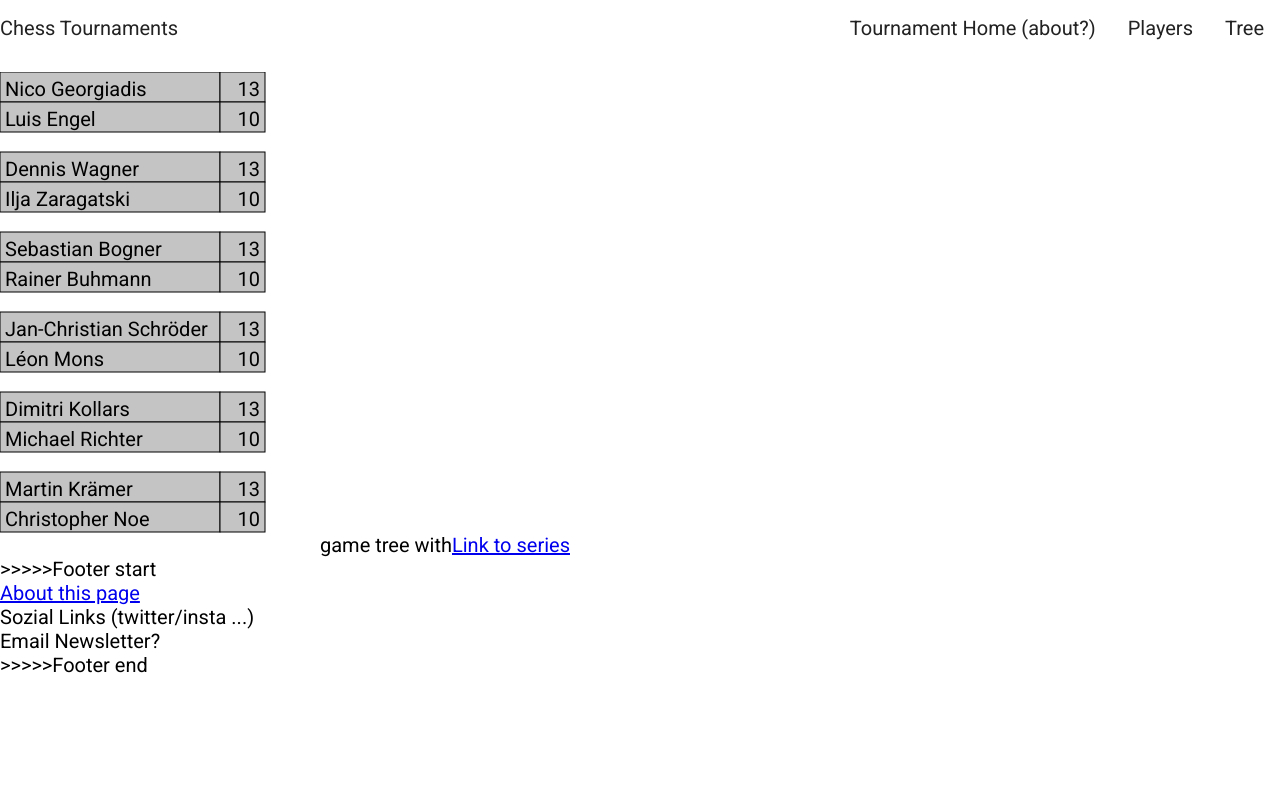
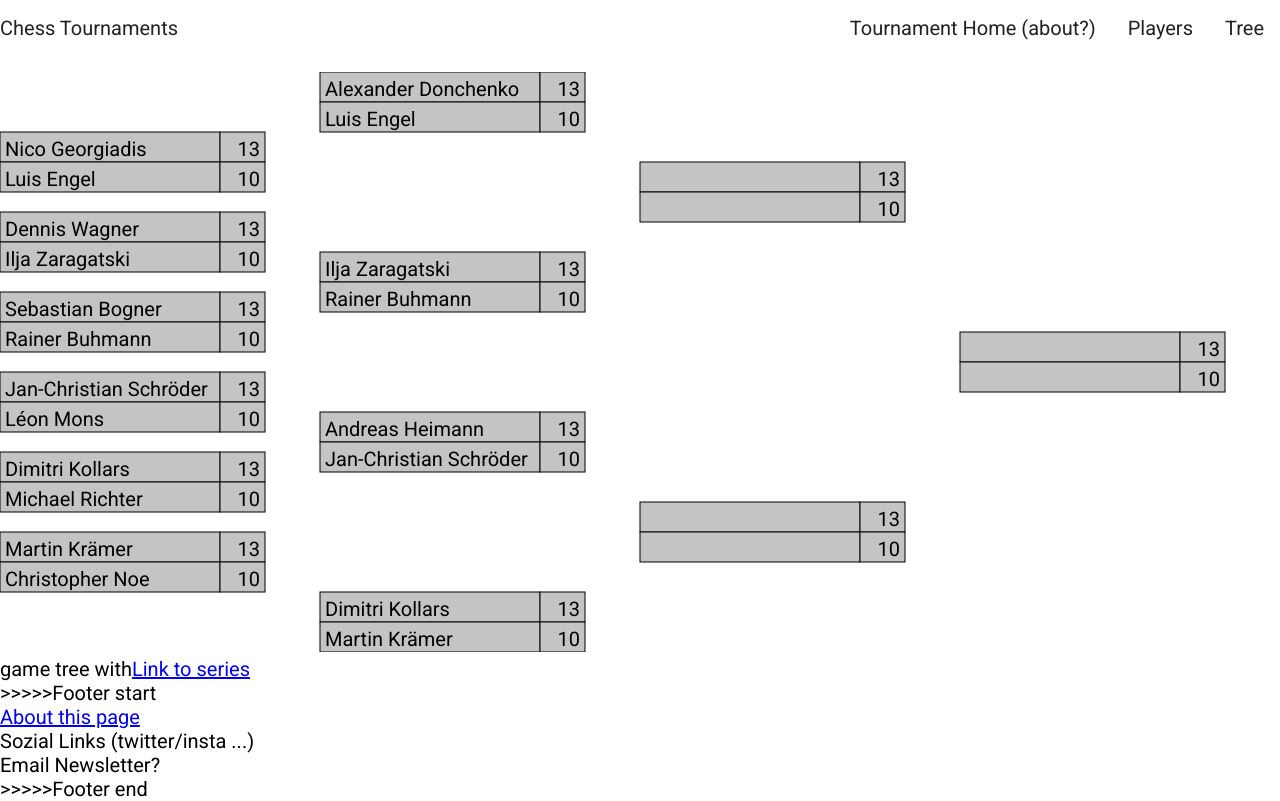
Before and after one commit to fxOne/chess-tournaments, a Next.js app: page /tournaments/hobbitInvitational/tree in a window 1280 px wide. Built offline with nearby package versions, Linux system fonts and the light colour scheme.

Commit message:
adjust positioning for matches

```diff
--- /dev/null
+++ b/components/TournamentBracket/Calculations.ts
@@ -0,0 +1,98 @@
+import { Bracket, Match, MatchPredecessors, Matches, Player, Players } from '../../data/Interfaces';
+import { matchHeight, matchWidth } from './Match';
+
+const spaceBetweenRows = 20;
+const spaceBetweenColumns = 50;
+
+const heigthWithSpace = spaceBetweenRows + matchHeight;
+const widthWithSpace = spaceBetweenColumns + matchWidth;
+
+interface MatchPosition {
+  match: Match;
+  player1: Player | null;
+  player2: Player | null;
+  x: number;
+  y: number;
+}
+
+type MatchPositionList = Map<number, MatchPosition>;
+
+function getYFromPositionList(id: number | null, positionList: MatchPositionList): number | null {
+  if (id) {
+    const position = positionList.get(id);
+    if (position) {
+      return position.y;
+    }
+  }
+  return null;
+}
+
+function calculateY(
+  round: number,
+  matchNr: number,
+  predecessors: MatchPredecessors,
+  positionList: MatchPositionList,
+): number {
+  let result = matchNr * heigthWithSpace;
+  if (round === 0) {
+    //add padding for first row because of player number
+    result += matchHeight;
+  } else if (predecessors) {
+    const y1 = getYFromPositionList(predecessors[0], positionList);
+    const y2 = getYFromPositionList(predecessors[1], positionList);
+
+    if (y1 !== null && y2 !== null) {
+      result = (y2 - y1) * 0.5 + y1;
+    } else if (y2 === null && y1 !== null) {
+      result = y1 + matchHeight;
+    }
+    console.log(y1, y2, result);
+  }
+
+  return result;
+}
+
+export function calculateBracketPositions(
+  brackets: Bracket[][],
+  matches: Matches,
+  players: Players,
+): MatchPositionList {
+  const results: MatchPositionList = new Map();
+  for (let round = 0; round < brackets.length; ++round) {
+    const subBrackets = brackets[round];
+    for (let matchNr = 0; matchNr < subBrackets.length; ++matchNr) {
+      const { matchId, predecessors } = subBrackets[matchNr];
+      const match = matches[matchId];
+      const player1 = players[match.player1!] || null;
+      const player2 = players[match.player2!] || null;
+      results.set(matchId, {
+        match,
+        player1,
+        player2,
+        x: round * widthWithSpace,
+        y: calculateY(round, matchNr, predecessors, results),
+      });
+    }
+  }
+  return results;
+}
+
+interface Size {
+  width: number;
+  height: number;
+}
+
+export function calculateSvgSize(brackets: MatchPositionList): Size {
+  let width = 0;
+  let height = 0;
+
+  for (const [, { x, y }] of brackets) {
+    width = Math.max(width, x);
+    height = Math.max(height, y);
+  }
+
+  width += matchWidth;
+  height += matchHeight;
+
+  return { height, width };
+}
--- a/components/TournamentBracket/Match.tsx
+++ b/components/TournamentBracket/Match.tsx
@@ -11,8 +11,8 @@ interface MatchProps {
   y?: number;
 }
 
-export const height = 60;
-export const width = 270;
+export const matchHeight = 60;
+export const matchWidth = 270;
 
 export default function Match({ match, player1, player2, x = 0, y = 0 }: MatchProps): ReactElement {
   return (
--- a/components/TournamentBracket/TournamentBracket.tsx
+++ b/components/TournamentBracket/TournamentBracket.tsx
@@ -1,6 +1,8 @@
-import { Bracket, Match as MatchInterface, Matches, Player, Players } from '../../data/Interfaces';
-import Match, { height, width } from './Match';
+import { Bracket, Matches, Players } from '../../data/Interfaces';
 import { ReactElement, useMemo } from 'react';
+import { calculateBracketPositions, calculateSvgSize } from './Calculations';
+
+import Match from './Match';
 
 interface TournemantBracketProps {
   brackets: Bracket[][];
@@ -8,53 +10,14 @@ interface TournemantBracketProps {
   players: Players;
 }
 
-const spaceBetweenRows = 20;
-const spaceBetweenColumns = 50;
-
-const heigthWithSpace = spaceBetweenRows + height;
-const widthWithSpace = spaceBetweenColumns + width;
-
-interface MatchPosition {
-  match: MatchInterface;
-  player1: Player | null;
-  player2: Player | null;
-  x: number;
-  y: number;
-}
-
-function calculateBracketPositions(
-  brackets: Bracket[][],
-  matches: Matches,
-  players: Players,
-): Map<number, MatchPosition> {
-  const result: Map<number, MatchPosition> = new Map();
-  for (let round = 0; round < brackets.length; ++round) {
-    const subBrackets = brackets[round];
-    for (let matchNr = 0; matchNr < subBrackets.length; ++matchNr) {
-      const { matchId } = subBrackets[matchNr];
-      const match = matches[matchId];
-      const player1 = players[match.player1!] || null;
-      const player2 = players[match.player2!] || null;
-      result.set(matchId, {
-        match,
-        player1,
-        player2,
-        x: round * widthWithSpace,
-        y: matchNr * heigthWithSpace,
-      });
-    }
-  }
-  return result;
-}
-
 export default function TournamentBracket({ brackets, matches, players }: TournemantBracketProps): ReactElement {
-  const bracketPositions = useMemo(() => calculateBracketPositions(brackets, matches, players), [
-    brackets,
-    matches,
-    players,
-  ]);
+  const { bracketPositions, height, width } = useMemo(() => {
+    const bracketPositions = calculateBracketPositions(brackets, matches, players);
+    const { width, height } = calculateSvgSize(bracketPositions);
+    return { bracketPositions, height, width };
+  }, [brackets, matches, players]);
   return (
-    <svg width={brackets.length * widthWithSpace} height={brackets[0].length * heigthWithSpace}>
+    <svg width={width} height={height}>
       {[...bracketPositions.values()].map(({ match, player1, player2, x, y }) => {
         return <Match key={match.id} match={match} player1={player1} player2={player2} y={y} x={x} />;
       })}
--- a/data/Interfaces.d.ts
+++ b/data/Interfaces.d.ts
@@ -1,7 +1,9 @@
 export interface Bracket {
   matchId: number;
-  predecessors: null | [number, number];
+  predecessors: MatchPredecessors;
 }
+
+export type MatchPredecessors = null | [number | null, number | null];
 
 export interface Game {
   lichessUrl: string;
--- a/data/hobbitsInvitational/Brackets.ts
+++ b/data/hobbitsInvitational/Brackets.ts
@@ -27,4 +27,38 @@ export const brackets: Bracket[][] = [
       predecessors: null,
     },
   ],
+  [
+    {
+      matchId: 7,
+      predecessors: [null, 1],
+    },
+    {
+      matchId: 8,
+      predecessors: [3, 2],
+    },
+    {
+      matchId: 9,
+      predecessors: [4, 5],
+    },
+    {
+      matchId: 10,
+      predecessors: [6, null],
+    },
+  ],
+  [
+    {
+      matchId: 11,
+      predecessors: [7, 8],
+    },
+    {
+      matchId: 12,
+      predecessors: [9, 10],
+    },
+  ],
+  [
+    {
+      matchId: 13,
+      predecessors: [11, 12],
+    },
+  ],
 ];
--- a/data/hobbitsInvitational/Games.ts
+++ b/data/hobbitsInvitational/Games.ts
@@ -207,7 +207,7 @@ export const matches: Matches = {
   },
   11: {
     date: 'unbekannt',
-    id: 1,
+    id: 11,
     player1: null,
     player2: null,
     series: [],
```
